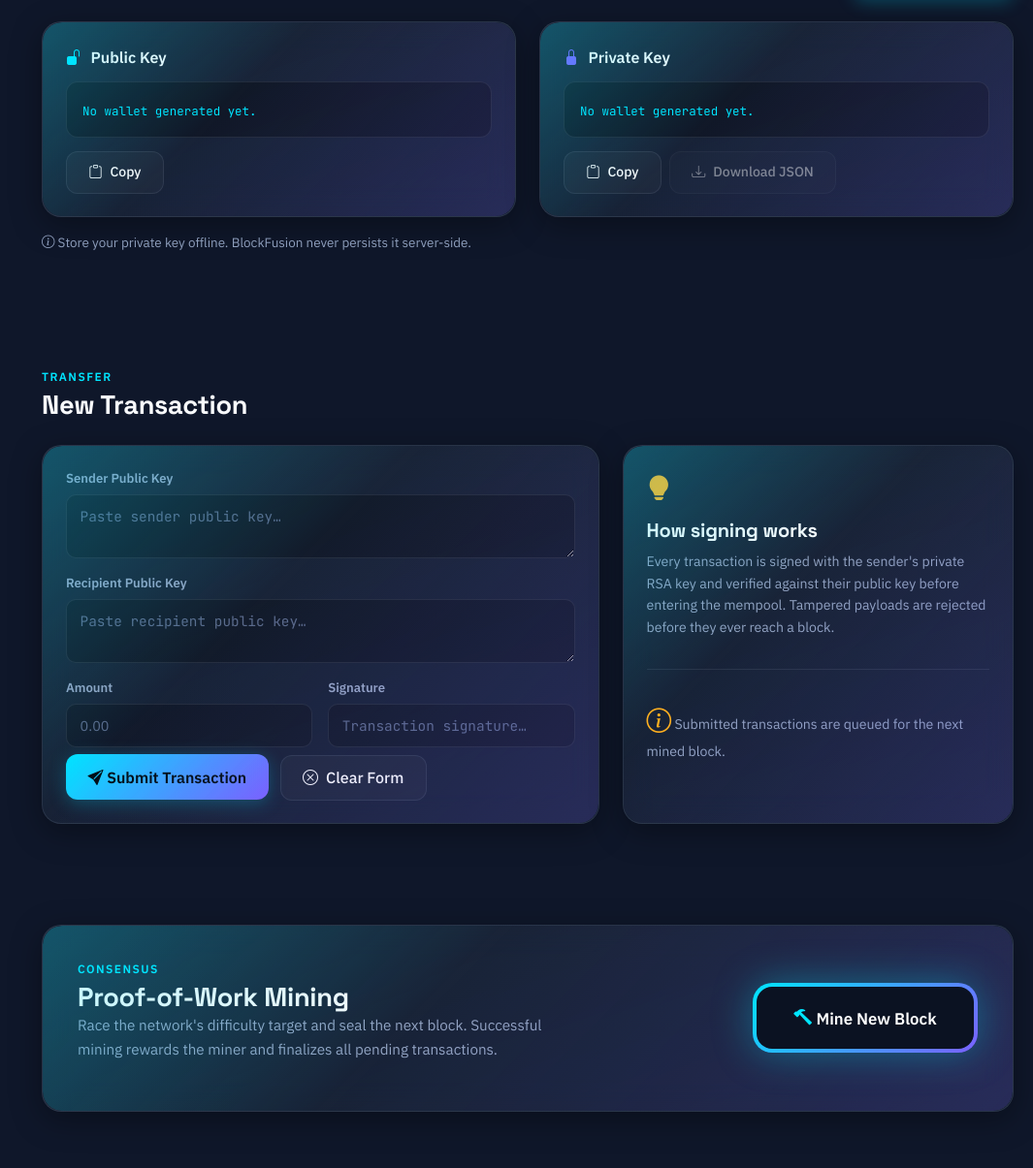
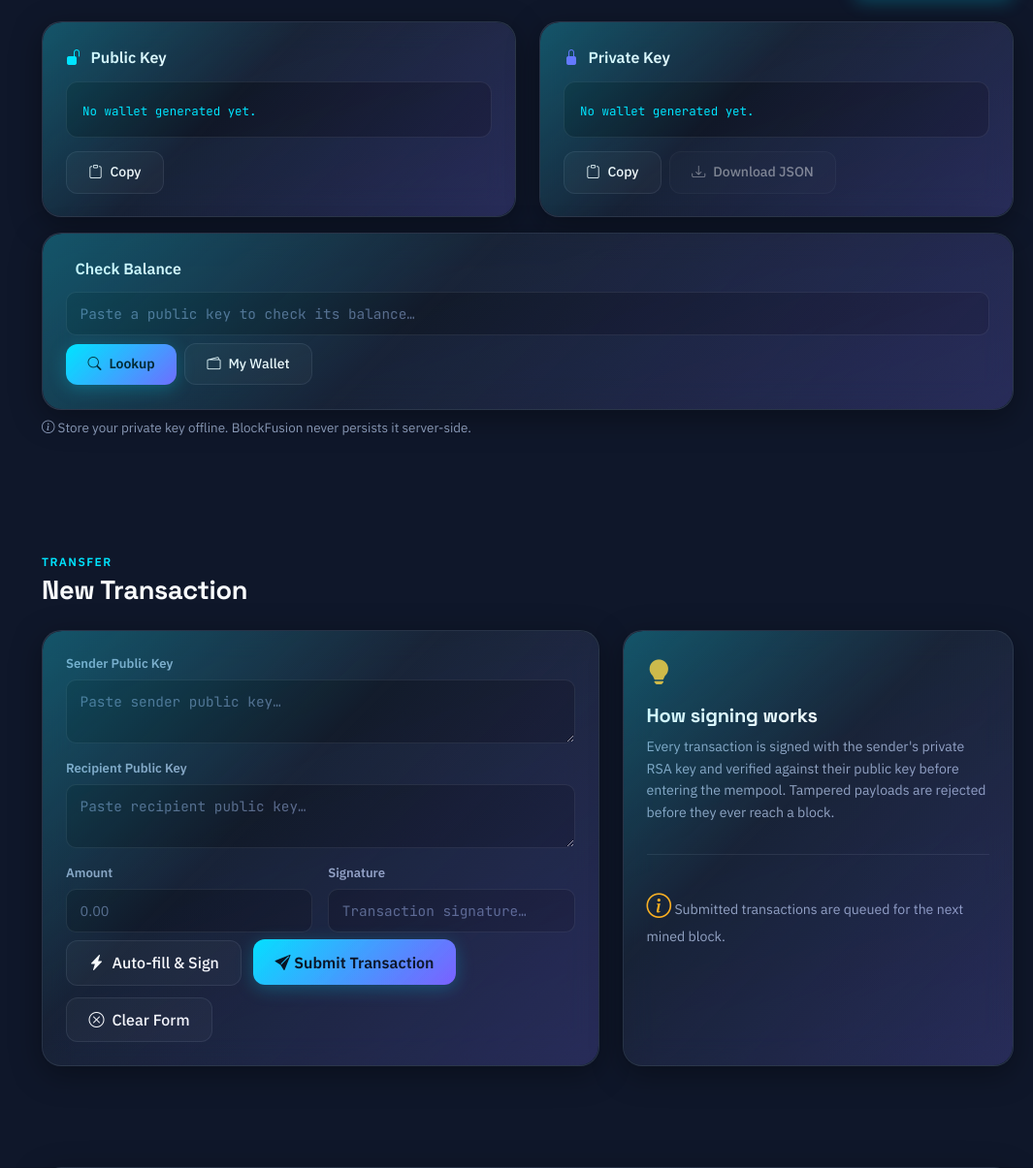
Before and after one commit to prasenjitshinde11/blocknova, a Flask app: page / in a window 1280 px wide. Shown: the part 1970-3175 px from the top of the page at 97% size, without its empty margins (215-1280 px from the left). Run offline with Flask 3, Linux system fonts and the light colour scheme; data that the repository does not hold is empty; some libraries are stand-ins or nearby versions.

Commit message:
feat: implement full-stack blockchain web app
- Add Flask REST API with wallet, mining, chain, and stats endpoints
- Implement RSA cryptographic wallet generation and transaction signing
- Add signature verification before transaction acceptance
- Integrate SQLAlchemy with SQLite for persistent block/transaction storage
- Add real-time web UI (dashboard, wallet panel, explorer, mining)
- Add /api/health, /api/stats, /api/balance, /api/sign endpoints
- Add is_chain_valid() for chain integrity verification
- Update .gitignore to exclude __pycache__, .db, .env files
- Update README with full API reference, setup guide, and project structure

```diff
--- a/app.py
+++ b/app.py
@@ -1,34 +1,142 @@
-from flask import Flask, jsonify, request , render_template
+from flask import Flask, jsonify, request, render_template
+from flask_cors import CORS
 from uuid import uuid4
 
 from blockchain import Blockchain
 from core.crypto import WalletCrypto
+from core.database import db, BlockModel, TransactionModel
 
 app = Flask(__name__,
-           template_folder='frontend/templates',
-           static_folder='frontend/static')
+            template_folder='frontend/templates',
+            static_folder='frontend/static')
 
 app.config['SQLALCHEMY_DATABASE_URI'] = 'sqlite:///blockchain.db'
 app.config['SQLALCHEMY_TRACK_MODIFICATIONS'] = False
+
+CORS(app)
 
 node_identifier = str(uuid4()).replace('-', '')
 
 blockchain = Blockchain(app)
 
 
+# ── Home ──────────────────────────────────────────────────────────────────────
+
 @app.route('/', methods=['GET'])
 def home():
     return render_template("index.html")
 
+
+# ── Health ────────────────────────────────────────────────────────────────────
+
+@app.route('/api/health', methods=['GET'])
+def health():
+    """Simple liveness probe so the UI status panel works."""
+    return jsonify({
+        "status": "ok",
+        "node": node_identifier
+    }), 200
+
+
+# ── Stats ─────────────────────────────────────────────────────────────────────
+
+@app.route('/api/stats', methods=['GET'])
+def stats():
+    """Return aggregate chain statistics."""
+    with app.app_context():
+        total_blocks = BlockModel.query.count()
+        total_transactions = TransactionModel.query.count()
+
+        # Unique wallet addresses (senders + recipients, excluding coinbase)
+        senders = db.session.query(TransactionModel.sender).filter(
+            TransactionModel.sender != "0"
+        ).distinct()
+        recipients = db.session.query(TransactionModel.recipient).distinct()
+
+        unique_wallets = set()
+        for (addr,) in senders:
+            unique_wallets.add(addr)
+        for (addr,) in recipients:
+            unique_wallets.add(addr)
+
+        chain_valid = blockchain.is_chain_valid()
+
+    return jsonify({
+        "total_blocks": total_blocks,
+        "total_transactions": total_transactions,
+        "unique_wallets": len(unique_wallets),
+        "chain_valid": chain_valid
+    }), 200
+
+
+# ── Balance ───────────────────────────────────────────────────────────────────
+
+@app.route('/api/balance/<path:public_key>', methods=['GET'])
+def get_balance(public_key):
+    """Return the net balance for a wallet address."""
+    with app.app_context():
+        sent = db.session.query(
+            db.func.sum(TransactionModel.amount)
+        ).filter(
+            TransactionModel.sender == public_key,
+            TransactionModel.block_id.isnot(None)
+        ).scalar() or 0.0
+
+        received = db.session.query(
+            db.func.sum(TransactionModel.amount)
+        ).filter(
+            TransactionModel.recipient == public_key,
+            TransactionModel.block_id.isnot(None)
+        ).scalar() or 0.0
+
+    balance = round(received - sent, 8)
+    return jsonify({
+        "address": public_key,
+        "balance": balance,
+        "received": round(received, 8),
+        "sent": round(sent, 8)
+    }), 200
+
+
+# ── Sign ──────────────────────────────────────────────────────────────────────
+
+@app.route('/api/sign', methods=['POST'])
+def sign_transaction():
+    """
+    Sign a transaction payload server-side using the provided private key.
+    Accepts: { private_key, sender, recipient, amount }
+    Returns: { signature }
+    """
+    values = request.get_json()
+    required = ['private_key', 'sender', 'recipient', 'amount']
+
+    if not values:
+        return jsonify({"error": "Invalid JSON"}), 400
+
+    if not all(k in values for k in required):
+        return jsonify({"error": "Missing values"}), 400
+
+    signature = WalletCrypto.sign_transaction(
+        values['private_key'],
+        values['sender'],
+        values['recipient'],
+        values['amount']
+    )
+
+    if signature is None:
+        return jsonify({"error": "Could not sign transaction — invalid private key"}), 400
+
+    return jsonify({"signature": signature}), 200
+
+
+# ── Mine ──────────────────────────────────────────────────────────────────────
+
 @app.route('/mine', methods=['GET'])
 def mine():
-
     last_block = blockchain.last_block
     last_proof = last_block.proof
 
-    proof = blockchain.proof_of_work(
-        last_proof
-    )
+    proof = blockchain.proof_of_work(last_proof)
 
     blockchain.new_transaction(
         sender="0",
@@ -36,50 +144,47 @@ def mine():
         amount=1
     )
 
-    previous_hash = blockchain.hash(
-        last_block
-    )
+    previous_hash = blockchain.hash(last_block)
+    block = blockchain.new_block(proof, previous_hash)
 
-    block = blockchain.new_block(
-        proof,
-        previous_hash
-    )
+    block_hash = blockchain.hash(block)
 
     return jsonify({
         "message": "New Block Forged",
-        "index": block.index,
-        "proof": block.proof,
-        "previous_hash": block.previous_hash
+        # Wrap in `block` key so the JS can do `data.block.index` etc.
+        "block": {
+            "index": block.index,
+            "proof": block.proof,
+            "previous_hash": block.previous_hash,
+            "hash": block_hash,
+            "timestamp": block.timestamp
+        }
     }), 200
 
 
+# ── Chain ─────────────────────────────────────────────────────────────────────
+
 @app.route('/chain', methods=['GET'])
 def full_chain():
-
     chain = blockchain.get_chain()
-
     return jsonify({
         "chain": chain,
         "length": len(chain)
     }), 200
 
 
+# ── Transactions (unsigned, legacy) ──────────────────────────────────────────
+
 @app.route('/transactions/new', methods=['POST'])
 def new_transaction():
-
     values = request.get_json()
-
-    required = [
-        'sender',
-        'recipient',
-        'amount'
-    ]
+    required = ['sender', 'recipient', 'amount']
 
     if not values:
-        return "Invalid JSON", 400
+        return jsonify({"error": "Invalid JSON"}), 400
 
     if not all(k in values for k in required):
-        return "Missing values", 400
+        return jsonify({"error": "Missing values"}), 400
 
     index = blockchain.new_transaction(
         values['sender'],
@@ -92,36 +197,18 @@ def new_transaction():
     }), 201
 
 
-@app.route('/wallet/create', methods=['GET'])
-def create_wallet():
-
-    private_key, public_key = (
-        WalletCrypto.generate_key_pair()
-    )
-
-    return jsonify({
-        "private_key": private_key,
-        "public_key": public_key
-    }), 200
-
+# ── Transactions (signed, primary) ───────────────────────────────────────────
 
 @app.route('/wallet/transactions', methods=['POST'])
 def wallet_transaction():
-
     values = request.get_json()
-
-    required = [
-        'sender',
-        'recipient',
-        'amount',
-        'signature'
-    ]
+    required = ['sender', 'recipient', 'amount', 'signature']
 
     if not values:
-        return "Invalid JSON", 400
+        return jsonify({"error": "Invalid JSON"}), 400
 
     if not all(k in values for k in required):
-        return "Missing values", 400
+        return jsonify({"error": "Missing values"}), 400
 
     index = blockchain.new_transaction(
         values['sender'],
@@ -131,13 +218,22 @@ def wallet_transaction():
     )
 
     if index is None:
-        return jsonify({
-            "error": "Invalid cryptographic signature"
-        }), 400
+        return jsonify({"error": "Invalid cryptographic signature"}), 400
 
     return jsonify({
         "message": f"Transaction will be added to Block {index}"
     }), 201
+
+
+# ── Wallet ────────────────────────────────────────────────────────────────────
+
+@app.route('/wallet/create', methods=['GET'])
+def create_wallet():
+    private_key, public_key = WalletCrypto.generate_key_pair()
+    return jsonify({
+        "private_key": private_key,
+        "public_key": public_key
+    }), 200
 
 
 if __name__ == '__main__':
--- a/core/database.py
+++ b/core/database.py
@@ -16,6 +16,6 @@ class TransactionModel(db.Model):
     id = db.Column(db.Integer, primary_key=True)
     sender = db.Column(db.Text, nullable=False)
     recipient = db.Column(db.Text, nullable=False)
-    amount = db.Column(db.Integer, nullable=False)
+    amount = db.Column(db.Float, nullable=False)
     signature = db.Column(db.Text, nullable=True)
     block_id = db.Column(db.Integer, db.ForeignKey('block.id'), nullable=True)
--- a/frontend/static/js/app.js
+++ b/frontend/static/js/app.js
@@ -15,8 +15,11 @@
     mine: '/mine',
     chain: '/chain',
     walletCreate: '/wallet/create',
-    txNew: '/transactions/new',
     walletTx: '/wallet/transactions',
+    sign: '/api/sign',
+    stats: '/api/stats',
+    balance: '/api/balance',
+    health: '/api/health',
   };
   const REFRESH_INTERVAL_MS = 10000;
 
@@ -203,7 +206,7 @@
     const totalTx = chain.reduce((sum, b) => sum + ((b.transactions && b.transactions.length) || 0), 0);
     const wallets = new Set();
     chain.forEach(b => (b.transactions || []).forEach(t => {
-      if (t.sender && t.sender !== 'genesis') wallets.add(t.sender);
+      if (t.sender && t.sender !== 'genesis' && t.sender !== '0') wallets.add(t.sender);
       if (t.recipient) wallets.add(t.recipient);
     }));
 
@@ -218,6 +221,20 @@
     $('#stat-tx-trend').textContent = totalTx ? `${totalTx} confirmed` : 'No activity yet';
     $('#stat-wallets-trend').textContent = wallets.size ? 'Across all blocks' : '';
     $('#stat-network-trend').textContent = state.liveMode ? 'All systems nominal' : 'Simulated feed';
+
+    // Also try to pull accurate stats from the backend
+    if (state.liveMode) {
+      safeFetch(ENDPOINTS.stats).then(data => {
+        if (data && typeof data.unique_wallets === 'number') {
+          $('#stat-wallets').textContent = data.unique_wallets.toLocaleString();
+          $('#stat-blocks').textContent = data.total_blocks.toLocaleString();
+          $('#stat-tx').textContent = data.total_transactions.toLocaleString();
+          $('#stat-network').innerHTML = data.chain_valid
+            ? '<span style="color:var(--bf-green)">Healthy</span>'
+            : '<span style="color:var(--bf-amber)">Invalid!</span>';
+        }
+      }).catch(() => { /* silent — chain data already displayed */ });
+    }
   }
 
   /* ------------------------------------------------------------------ *
@@ -494,6 +511,38 @@
           .catch(() => showToast('Copy Failed', 'Your browser blocked clipboard access.', 'error'));
       });
     });
+
+    // Balance lookup
+    const balanceCheckBtn = $('#balanceCheckBtn');
+    const balanceMyWalletBtn = $('#balanceMyWalletBtn');
+    const balanceInput = $('#balanceInput');
+    const balanceResult = $('#balanceResult');
+
+    async function lookupBalance(address) {
+      if (!address) { showToast('No Address', 'Enter a public key to check.', 'info'); return; }
+      balanceResult.classList.remove('d-none');
+      balanceResult.innerHTML = '<span class="spinner-border spinner-border-sm me-1"></span> Looking up…';
+      try {
+        const data = await safeFetch(`${ENDPOINTS.balance}/${encodeURIComponent(address)}`);
+        balanceResult.innerHTML = `
+          <i class="bi bi-wallet2 me-1"></i>
+          Balance: <strong>${data.balance.toFixed(8)} BFC</strong>
+          &nbsp;&middot;&nbsp; Received: ${data.received.toFixed(8)}
+          &nbsp;&middot;&nbsp; Sent: ${data.sent.toFixed(8)}`;
+      } catch (err) {
+        balanceResult.innerHTML = '<i class="bi bi-exclamation-triangle me-1"></i> Could not fetch balance — backend may be offline.';
+      }
+    }
+
+    if (balanceCheckBtn) balanceCheckBtn.addEventListener('click', () => lookupBalance(balanceInput.value.trim()));
+    if (balanceMyWalletBtn) balanceMyWalletBtn.addEventListener('click', () => {
+      if (!state.wallet) { showToast('No Wallet', 'Create a wallet first.', 'info'); return; }
+      balanceInput.value = state.wallet.public_key;
+      lookupBalance(state.wallet.public_key);
+    });
+    if (balanceInput) balanceInput.addEventListener('keydown', (e) => {
+      if (e.key === 'Enter') lookupBalance(balanceInput.value.trim());
+    });
   }
 
   function setBtnLoading(btn, loading) {
@@ -512,11 +561,55 @@
     const form = $('#txForm');
     const submitBtn = $('#txSubmitBtn');
     const clearBtn = $('#txClearBtn');
+    const autoFillBtn = $('#txAutoFillBtn');
 
     clearBtn.addEventListener('click', () => {
       form.reset();
       $$('.bf-input', form).forEach(el => el.classList.remove('is-invalid'));
     });
+
+    // Auto-fill sender from wallet and generate signature via /api/sign
+    if (autoFillBtn) {
+      autoFillBtn.addEventListener('click', async () => {
+        if (!state.wallet) {
+          showToast('No Wallet', 'Generate a wallet first, then use Auto-fill.', 'info');
+          return;
+        }
+        const senderEl = $('#txSender');
+        const recipientEl = $('#txRecipient');
+        const amountEl = $('#txAmount');
+        const sigEl = $('#txSignature');
+
+        senderEl.value = state.wallet.public_key;
+
+        const recipient = recipientEl.value.trim();
+        const amount = parseFloat(amountEl.value.trim());
+
+        if (!recipient || !amount) {
+          showToast('Fill Recipient & Amount', 'Enter the recipient public key and amount first.', 'info');
+          return;
+        }
+
+        autoFillBtn.disabled = true;
+        autoFillBtn.innerHTML = '<span class="spinner-border spinner-border-sm"></span> Signing…';
+        try {
+          const payload = {
+            private_key: state.wallet.private_key,
+            sender: state.wallet.public_key,
+            recipient,
+            amount
+          };
+          const result = await safeFetch(ENDPOINTS.sign, { method: 'POST', body: JSON.stringify(payload) });
+          sigEl.value = result.signature;
+          showToast('Signed', 'Transaction signed with your private key.', 'success');
+        } catch (err) {
+          showToast('Sign Failed', 'Could not sign — backend may be offline.', 'error');
+        } finally {
+          autoFillBtn.disabled = false;
+          autoFillBtn.innerHTML = '<i class="bi bi-lightning-charge-fill"></i> Auto-fill &amp; Sign';
+        }
+      });
+    }
 
     form.addEventListener('submit', async (e) => {
       e.preventDefault();
@@ -541,7 +634,8 @@
       try {
         const payload = { sender, recipient, amount: parseFloat(amount), signature };
         try {
-          await safeFetch(ENDPOINTS.txNew, { method: 'POST', body: JSON.stringify(payload) });
+          // Use the signed wallet endpoint (primary)
+          await safeFetch(ENDPOINTS.walletTx, { method: 'POST', body: JSON.stringify(payload) });
         } catch (err) {
           // Demo fallback: append to the most recent block's pending list visually.
           if (state.chain.length) {
--- a/frontend/templates/index.html
+++ b/frontend/templates/index.html
@@ -14,7 +14,7 @@
 <link rel="preconnect" href="https://fonts.googleapis.com">
 <link href="https://fonts.googleapis.com/css2?family=Space+Grotesk:wght@500;600;700&family=IBM+Plex+Sans:wght@400;500;600&family=JetBrains+Mono:wght@400;500;600&display=swap" rel="stylesheet">
 
-<link rel="stylesheet" href="{{ url_for('static', filename='css/styles.css') }}">
+<link rel="stylesheet" href="{{ url_for('static', filename='styles.css') }}">
 </head>
 <body>
 
@@ -256,7 +256,22 @@
           </div>
         </div>
       </div>
-      <p class="bf-hint"><i class="bi bi-info-circle"></i> Store your private key offline. BlockFusion never persists it server-side.</p>
+
+      <!-- Wallet Balance Lookup -->
+      <div class="bf-card bf-glass mt-3" id="walletBalancePanel">
+        <div class="bf-key-head">
+          <i class="bi bi-graph-up-fill" style="color:var(--bf-green)"></i>
+          <span>Check Balance</span>
+        </div>
+        <div class="d-flex gap-2 align-items-center flex-wrap">
+          <input type="text" class="form-control bf-input bf-mono flex-grow-1" id="balanceInput" placeholder="Paste a public key to check its balance…">
+          <button class="btn bf-btn-primary btn-sm" id="balanceCheckBtn"><i class="bi bi-search"></i> Lookup</button>
+          <button class="btn bf-btn-ghost btn-sm" id="balanceMyWalletBtn" title="Use my generated wallet"><i class="bi bi-wallet2"></i> My Wallet</button>
+        </div>
+        <div id="balanceResult" class="bf-hint mt-2 d-none"></div>
+      </div>
+
+      <p class="bf-hint mt-2"><i class="bi bi-info-circle"></i> Store your private key offline. BlockFusion never persists it server-side.</p>
     </section>
 
     <!-- ============ TRANSACTION SECTION ============ -->
@@ -290,6 +305,9 @@
               </div>
             </div>
             <div class="bf-form-actions">
+              <button type="button" class="btn bf-btn-ghost" id="txAutoFillBtn" title="Auto-fill sender and generate signature from your active wallet">
+                <i class="bi bi-lightning-charge-fill"></i> Auto-fill &amp; Sign
+              </button>
               <button type="submit" class="btn bf-btn-primary" id="txSubmitBtn">
                 <span class="btn-label"><i class="bi bi-send-fill"></i> Submit Transaction</span>
                 <span class="btn-spinner d-none"><span class="spinner-border spinner-border-sm"></span> Sending…</span>
```
Also changed, not shown: blockchain.py (+14 -0 lines), requirements.txt (+5 -2 lines), README.md, 1 other file.
